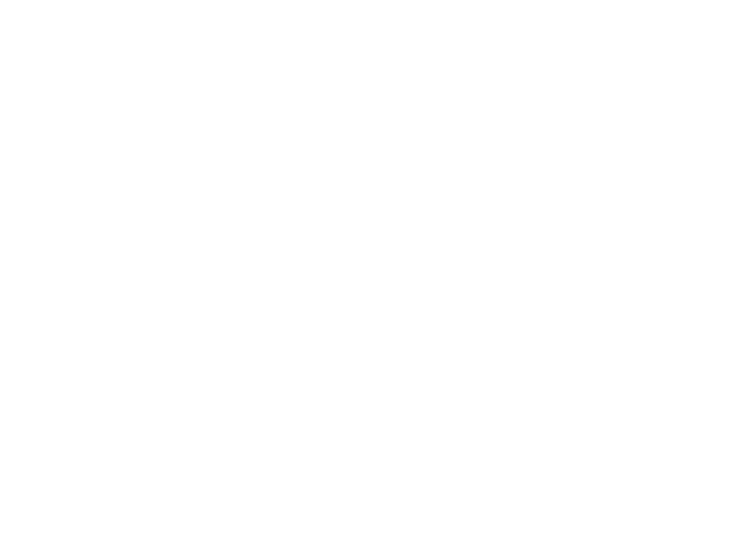
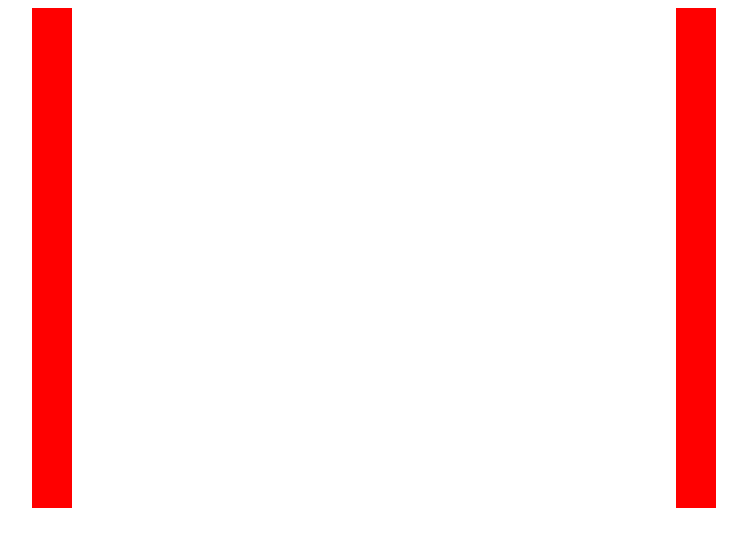
Before and after one commit to Programmerdavedude/website-workshop, a plain HTML site: page tower-project/index.html in a window 1280 px wide. Shown: the whole page, without its empty margins (176-923 px from the left). Drawn offline with nearby package versions, Linux system fonts and the light colour scheme.

Commit message:
got some bare bones work done

```diff
--- a/tower-project/index.html
+++ b/tower-project/index.html
@@ -3,11 +3,15 @@
 <head>
   <meta charset="UTF-8">
   <meta name="viewport" content="width=device-width, initial-scale=1.0">
+  <script src="https://ajax.googleapis.com/ajax/libs/jquery/2.2.0/jquery.min.js"></script>
+  <script src="//maxcdn.bootstrapcdn.com/bootstrap/3.3.2/js/bootstrap.min.js"></script>
+  <link rel="stylesheet" type="text/css"href="style.css">
   <title>My HTML Page</title>
-  <link rel="stylesheet" type="text/css"href="style.css">
+
 </head>
 <body>
-  <div id="root"></div>
+  <div class="tower" id="towerOne"></div>
+  <div class="tower" id="towerTwo"
   <script src="main.js" type="text/javascript"></script>
 </body>
 </html>
--- a/tower-project/main.js
+++ /dev/null
@@ -1,3 +0,0 @@
-window.onload = function(){
-
-}
--- a/tower-project/style.css
+++ b/tower-project/style.css
@@ -1,3 +1,12 @@
-body{
-
+.tower{
+  height: 500px;
+  width: 40px;
+  background-color: red;
+  display: inline-block;
 }
+#towerOne{
+  margin-left: 200px;
+}
+#towerTwo{
+  margin-left: 600px;
+}
```
